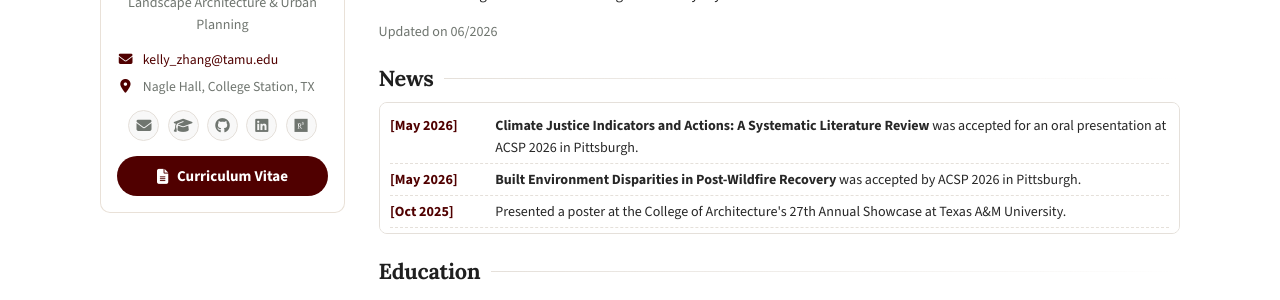
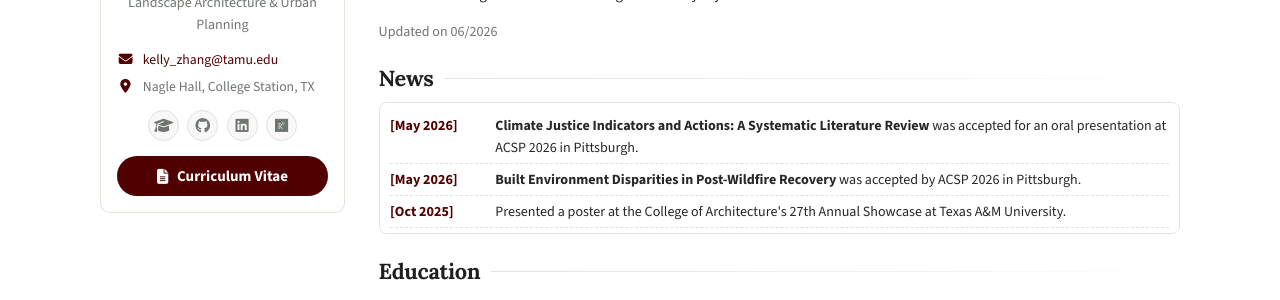
Before and after one commit to kellyzhang8/kellyzhang8.github.io, a Jekyll site: the page index.html, which Jekyll copies as it is, in a window 1280 px wide. Shown: the part 339-639 px from the top of the page. Built offline with Jekyll 4.4.1, drawn with Linux system fonts in a browser that asks for light colours.

Commit message:
Remove duplicate email link from index.html
Removed duplicate email link from the socials section.

```diff
--- a/index.html
+++ b/index.html
@@ -92,7 +92,6 @@
         <li><i class="fa-solid fa-location-dot" aria-hidden="true"></i>Nagle Hall, College Station, TX</li>
       </ul>
       <ul class="socials" aria-label="Profile links">
-        <li><a href="mailto:kelly_zhang@tamu.edu" title="Email"><i class="fa-solid fa-envelope" aria-hidden="true"></i></a></li>
         <li><a href="https://scholar.google.com/citations?user=Z9rfcV0AAAAJ&amp;hl=en" target="_blank" rel="noopener" title="Google Scholar"><i class="fa-solid fa-graduation-cap" aria-hidden="true"></i></a></li>
         <li><a href="https://github.com/kellyzhang8" target="_blank" rel="noopener" title="GitHub"><i class="fa-brands fa-github" aria-hidden="true"></i></a></li>
         <li><a href="https://www.linkedin.com/in/kaili-zhang-966ab42a8" target="_blank" rel="noopener" title="LinkedIn"><i class="fa-brands fa-linkedin" aria-hidden="true"></i></a></li>
```
